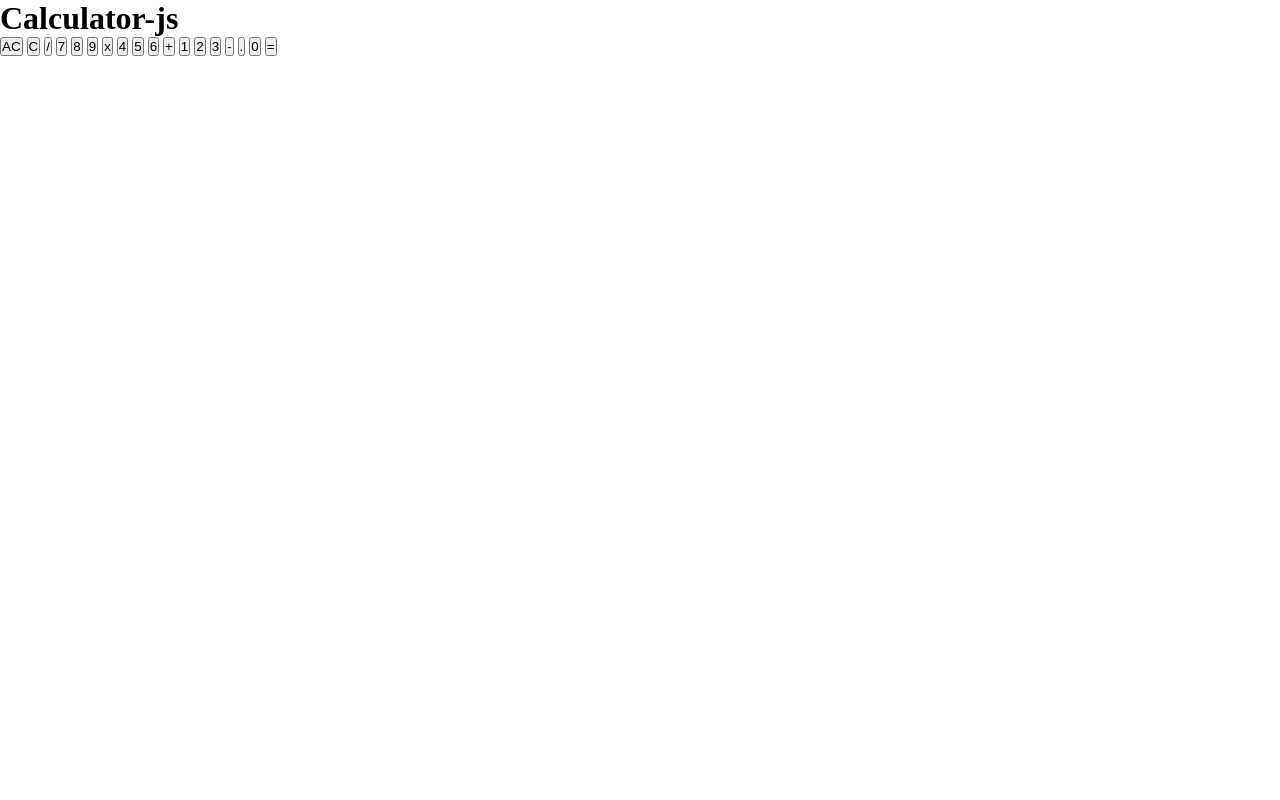
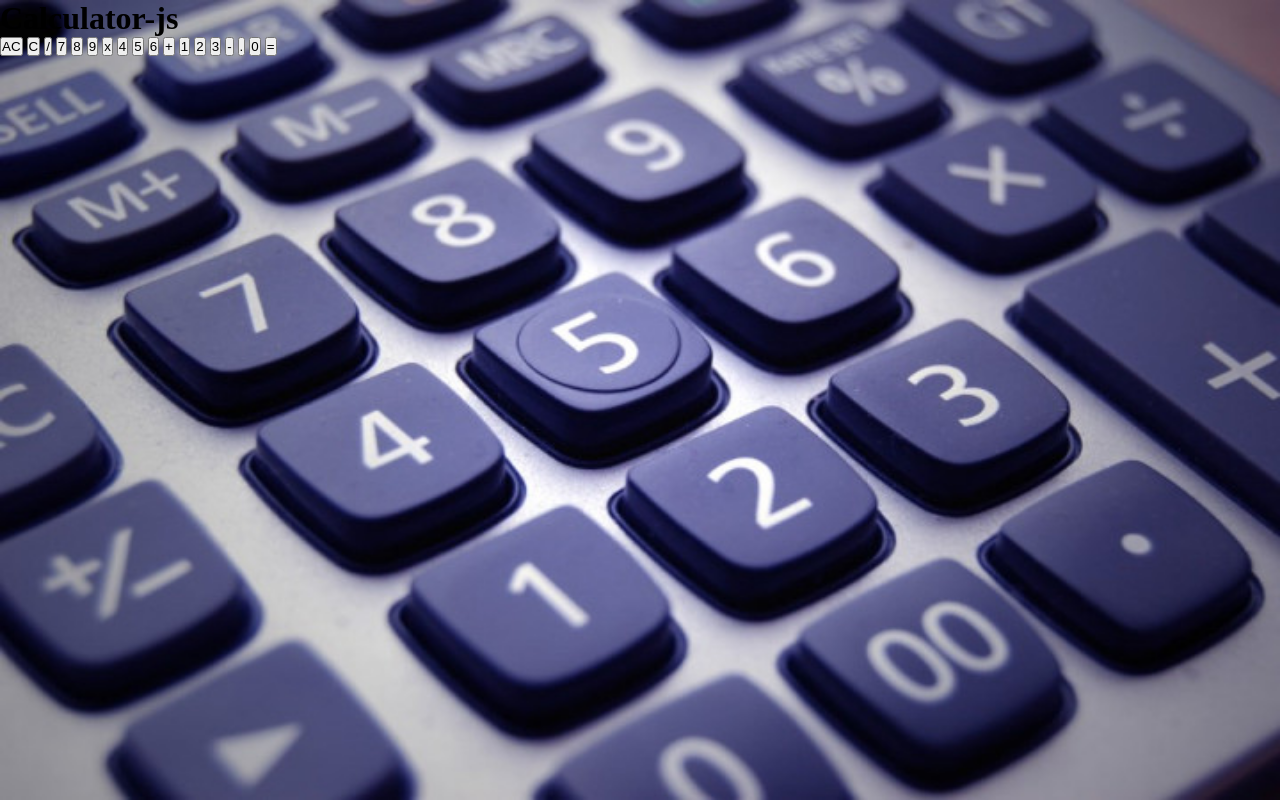
Before and after one commit to 21ciprian/calculator-vanilla-javascript, a plain HTML site: page index.html in a window 1280 px wide. Drawn offline with Linux system fonts and the light colour scheme.

Commit message:
Styled body

```diff
--- a/main.css
+++ b/main.css
@@ -4,3 +4,11 @@
 	-webkit-box-sizing: border-box;
 	box-sizing: border-box;
 }
+body {
+	position: relative;
+	background-image: url('./taxedu.jpg');
+	background-size: cover;
+	background-repeat: no-repeat;
+	width: 100vw;
+	min-height: 100vh;
+}
```
Also changed, not shown: taxedu.jpg (added).
